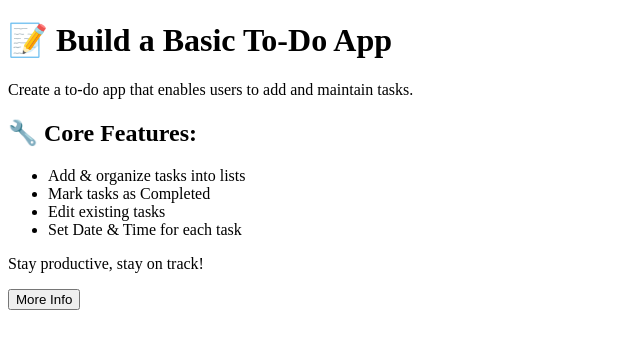
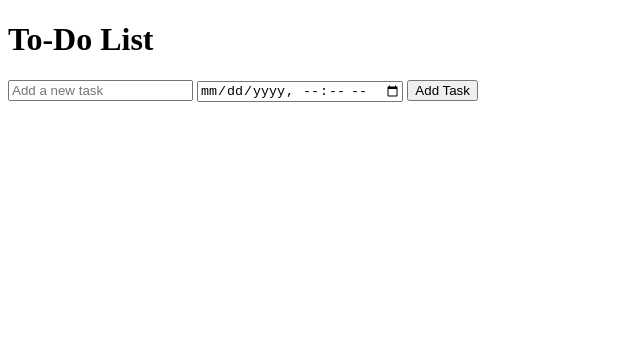
Before and after one commit to KSV11/SWT_WD_4, a plain HTML site: page index.html in a window 1280 px wide. Shown: the whole page, without its empty margins (0-640 px from the left). Drawn offline with Linux system fonts and the light colour scheme.

Commit message:
Update index.html

```diff
--- a/index.html
+++ b/index.html
@@ -3,29 +3,19 @@
 <head>
   <meta charset="UTF-8" />
   <meta name="viewport" content="width=device-width, initial-scale=1.0"/>
-  <title>To-Do App Overview</title>
-  <link rel="stylesheet" href="styles.css">
+  <title>To-Do App</title>
+  <link rel="stylesheet" href="styles.css" />
 </head>
 <body>
   <div class="container">
-    <h1>📝 Build a Basic To-Do App</h1>
-    <p class="description">
-      Create a to-do app that enables users to add and maintain tasks.
-    </p>
+    <h1>To-Do List</h1>
+    <form id="taskForm">
+      <input type="text" id="taskInput" placeholder="Add a new task" required />
+      <input type="datetime-local" id="taskDateTime" />
+      <button type="submit">Add Task</button>
+    </form>
 
-    <div class="features">
-      <h2>🔧 Core Features:</h2>
-      <ul>
-        <li>Add & organize tasks into lists</li>
-        <li>Mark tasks as <span class="highlight">Completed</span></li>
-        <li>Edit existing tasks</li>
-        <li>Set <span class="highlight">Date & Time</span> for each task</li>
-      </ul>
-    </div>
-
-    <p class="footer">Stay productive, stay on track!</p>
-
-    <button onclick="showAlert()">More Info</button>
+    <ul id="taskList"></ul>
   </div>
 
   <script src="script.js"></script>
```
